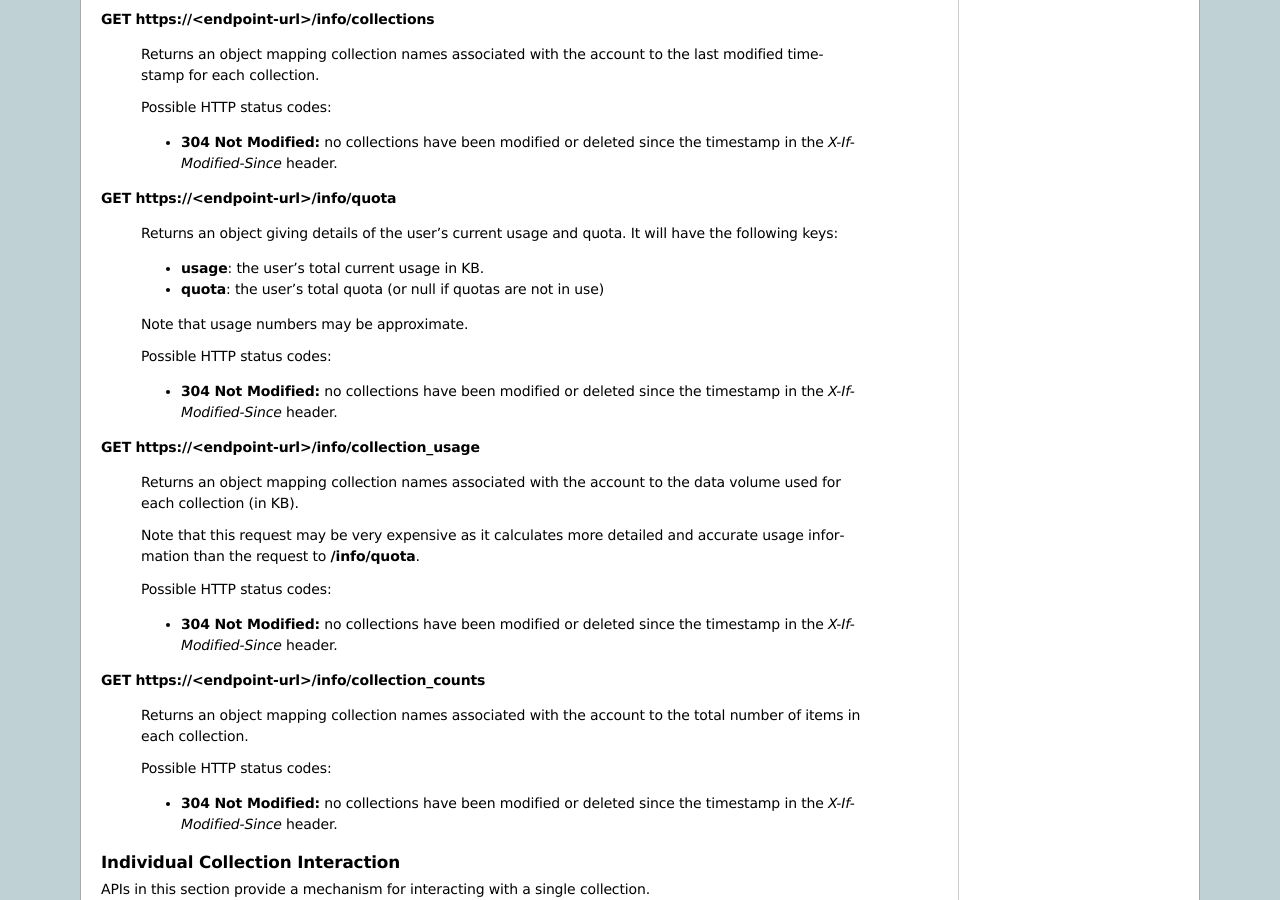
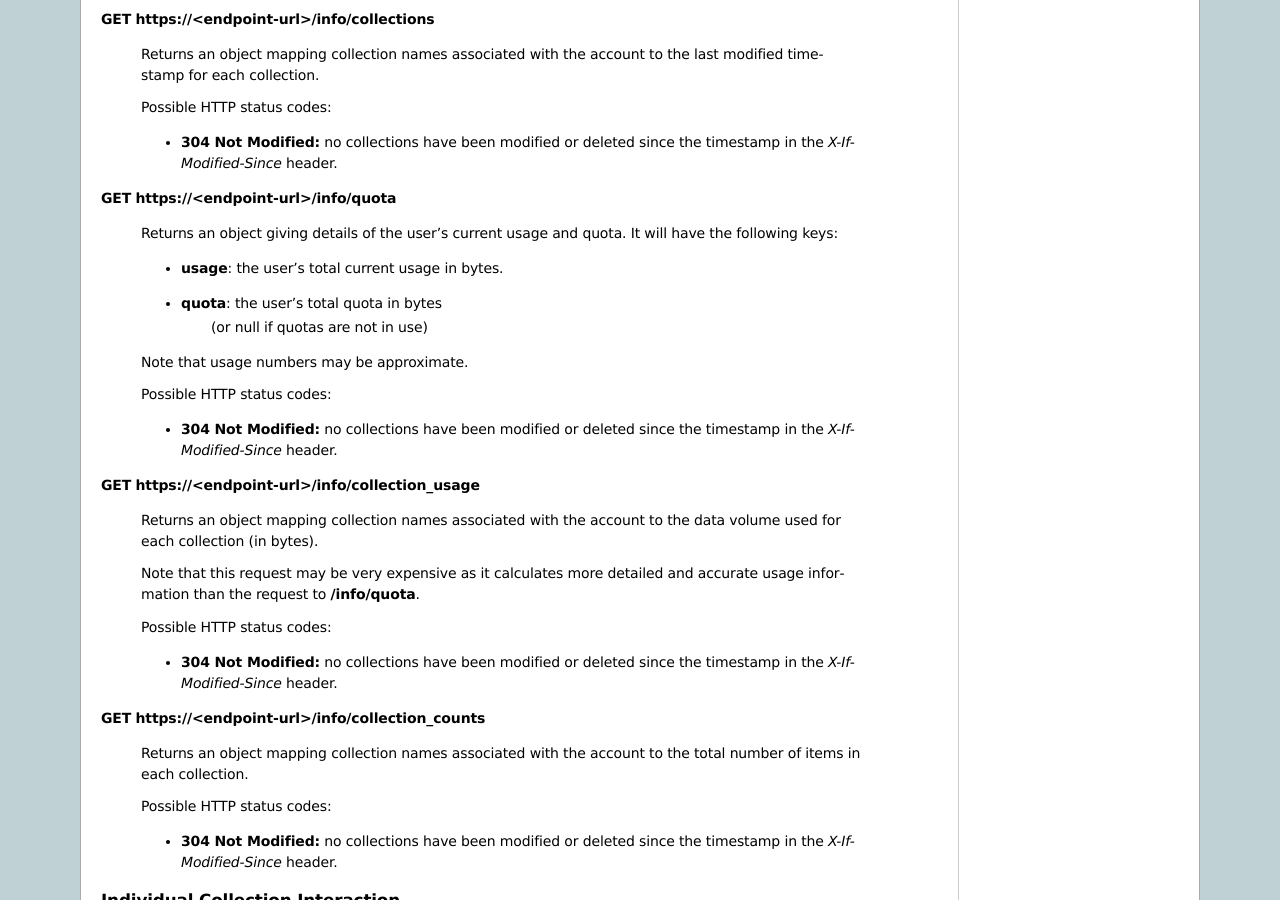
Before and after one commit to mozilla-services/docs, a Sphinx documentation site: the page built from source/storage/apis-2.0.rst, in a window 1280 px wide and 900 px high, scrolled down 1584 px. Built offline with Sphinx 7.4.7, drawn with Linux system fonts in a browser that asks for light colours; the version number could not be read and is left out; some of the changed text lies outside the part shown.

Commit message:
[Storage] Bug 747255 - report usage in bytes, not kibibytes; r=gps

```diff
--- a/source/storage/apis-2.0.rst
+++ b/source/storage/apis-2.0.rst
@@ -133,8 +133,9 @@ authenticated user.
     Returns an object giving details of the user's current usage and
     quota.  It will have the following keys:
 
-    - **usage**:  the user's total current usage in KB.
-    - **quota**:  the user's total quota (or null if quotas are not in use)
+    - **usage**:  the user's total current usage in bytes.
+    - **quota**:  the user's total quota in bytes
+                  (or null if quotas are not in use)
 
     Note that usage numbers may be approximate.
 
@@ -147,7 +148,7 @@ authenticated user.
 **GET** **https://<endpoint-url>/info/collection_usage**
 
     Returns an object mapping collection names associated with the account to
-    the data volume used for each collection (in KB).
+    the data volume used for each collection (in bytes).
 
     Note that this request may be very expensive as it calculates more
     detailed and accurate usage information than the request to
@@ -485,7 +486,7 @@ Response Headers
 **X-Quota-Remaining**
 
     This header may be returned in response to write requests, indicating
-    the amount of storage space remaining for the user in KB.  It will
+    the amount of storage space remaining for the user in bytes.  It will
     not be returned if quotas are not enabled on the server.
 
 
@@ -720,6 +721,8 @@ The following is a summary of protocol changes from :ref:`server_storage_api_11`
 * The **GET /info/quota** request now returns an object with keys named "usage"
   and "quota", rather than just a list of numbers.
 
+* Usage and quotas are now reported in integer bytes, not float kibibytes.
+
 * The **GET /storage/collection** request now returns a JSON object rather than
   a JSON list, to guard against certain security issues in older browsers.
 
```
